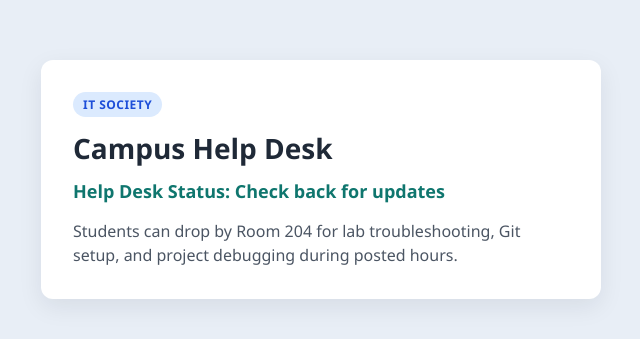
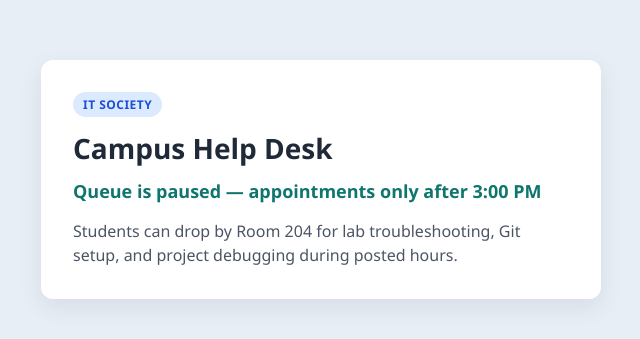
Before and after one commit to Yukata02/IT415-Task4, a plain HTML site: page index.html in a window 1280 px wide. Shown: the part 221-560 px from the top of the page, without its empty margins (319-959 px from the left). Drawn offline with Linux system fonts and the light colour scheme.

Commit message:
Jordan: switch to appointments after 3 PM

```diff
--- a/index.html
+++ b/index.html
@@ -10,7 +10,7 @@
   <main class="card">
     <p class="badge">IT Society</p>
     <h1>Campus Help Desk</h1>
-    <p class="status">Help Desk Status: Check back for updates</p>
+    <p class="status">Queue is paused — appointments only after 3:00 PM</p>
     <p class="note">
       Students can drop by Room 204 for lab troubleshooting, Git setup,
       and project debugging during posted hours.
```
